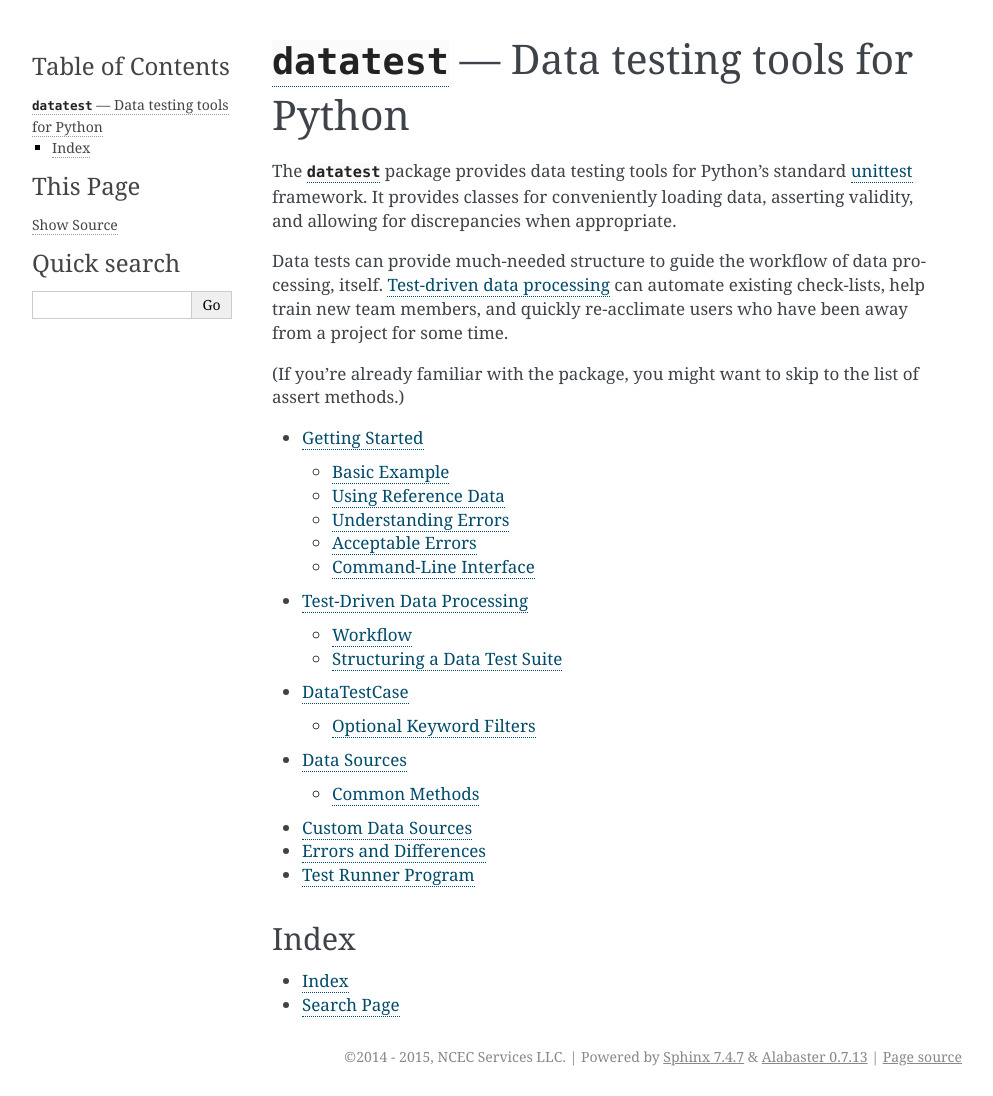
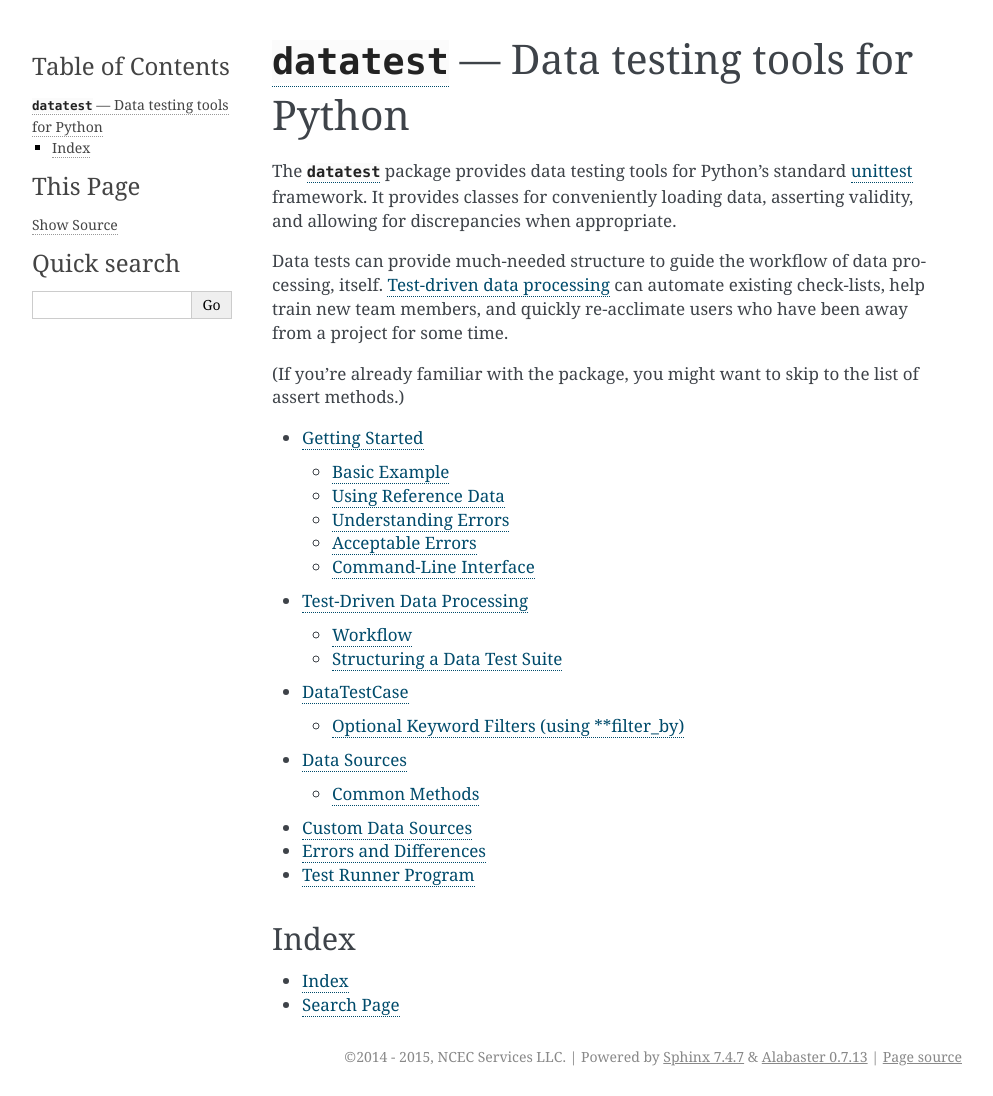
Before and after one commit to shawnbrown/datatest, a Sphinx documentation site: the page built from docs/index.rst, in a window 1280 px wide. Shown: the whole page, without its empty margins (148-1141 px from the left). Built offline with Sphinx 7.4.7, drawn with Linux system fonts in a browser that asks for light colours.

Commit message:
Add "filter_by" to docs heading to make this section easier to search for.

```diff
--- a/docs/datatestcase.rst
+++ b/docs/datatestcase.rst
@@ -93,8 +93,8 @@
     .. automethod:: acceptPercentTolerance
 
 
-Optional Keyword Filters
-------------------------
+Optional Keyword Filters (using \*\*filter_by)
+----------------------------------------------
 
 All of the value assertion methods, above, support optional keyword
 arguments to quickly filter the rows to be tested.
```
